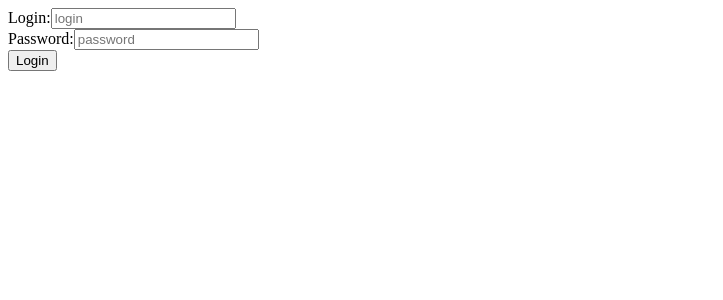
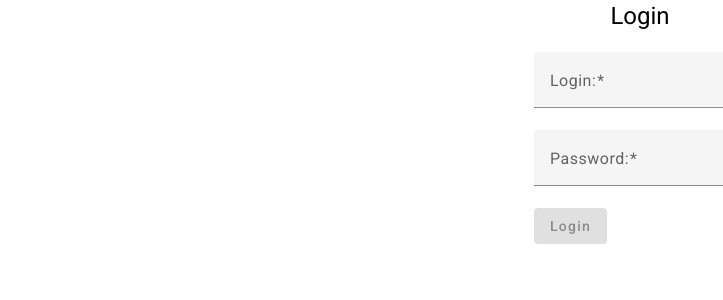
Before and after one commit to Pi2l/courses-ui, an Angular app: page /login in a window 1280 px wide. Shown: the top 300 px of the page, without its empty margins (0-723 px from the left). Built offline with nearby package versions, Linux system fonts and the light colour scheme.

Commit message:
added material ui 16

```diff
--- a/angular.json
+++ b/angular.json
@@ -25,6 +25,7 @@
               "src/assets"
             ],
             "styles": [
+              "@angular/material/prebuilt-themes/indigo-pink.css",
               "src/styles.css"
             ],
             "scripts": []
@@ -87,6 +88,7 @@
               "src/assets"
             ],
             "styles": [
+              "@angular/material/prebuilt-themes/indigo-pink.css",
               "src/styles.css"
             ],
             "scripts": []
--- a/package.json
+++ b/package.json
@@ -11,10 +11,12 @@
   "private": true,
   "dependencies": {
     "@angular/animations": "^16.0.0",
+    "@angular/cdk": "^16.0.1",
     "@angular/common": "^16.0.0",
     "@angular/compiler": "^16.0.0",
     "@angular/core": "^16.0.0",
     "@angular/forms": "^16.0.0",
+    "@angular/material": "^16.0.1",
     "@angular/platform-browser": "^16.0.0",
     "@angular/platform-browser-dynamic": "^16.0.0",
     "@angular/router": "^16.0.0",
--- a/src/app/login/login.component.css
+++ b/src/app/login/login.component.css
@@ -0,0 +1,9 @@
+h1 {
+  text-align: center;
+  margin-bottom: 20px;
+}
+
+.form-container {
+  width: fit-content;
+  margin: 0 auto;
+}
--- a/src/app/login/login.component.html
+++ b/src/app/login/login.component.html
@@ -1,17 +1,27 @@
-<form [formGroup]="loginForm" (submit)="onSubmit()">
-  <div>
-    <label for="user-login">Login:</label>
-    <input id="user-login" formControlName="login" placeholder="login" />
-    <!-- <div *ngIf="formControls.login.errors" class="invalid-feedback">
-      <div *ngIf="f.username.errors.required">Username is required</div>
-    </div> -->
-  </div>
+<div class="form-container">
+  <h1>Login</h1>
+  <form class="" [formGroup]="loginForm" (submit)="onSubmit()">
 
-  <div>
-    <label for="user-password">Password:</label>
-    <input id="user-password" type="password" formControlName="password" placeholder="password" />
-  </div>
+    <div>
+      <mat-form-field>
+        <mat-label>Login:</mat-label>
+        <input matInput placeholder="login" formControlName="login" />
 
-  <button type="submit" > Login </button>
-  <!-- [disabled]="loginForm.valid" -->
-</form>
+        <mat-error *ngIf="formControls['login'].hasError('required')">
+          Login is <strong>required</strong>
+        </mat-error>
+      </mat-form-field>
+    </div>
+
+    <div>
+      <mat-form-field>
+        <mat-label>Password:</mat-label>
+        <input type="password" matInput placeholder="password" formControlName="password" />
+      </mat-form-field>
+    </div>
+
+    <div>
+      <button mat-raised-button color="primary" type="submit" [disabled]="loginForm.invalid" > Login </button>
+    </div>
+  </form>
+</div>
--- a/src/app/login/login.component.ts
+++ b/src/app/login/login.component.ts
@@ -1,6 +1,7 @@
 import { Component, Input, OnInit } from '@angular/core';
 import { FormBuilder, FormGroup, Validators } from '@angular/forms';
 import { UserAuthService } from '../service/user-auth.service';
+
 
 @Component({
   selector: 'app-login',
--- a/src/index.html
+++ b/src/index.html
@@ -6,8 +6,11 @@
   <base href="/">
   <meta name="viewport" content="width=device-width, initial-scale=1">
   <link rel="icon" type="image/x-icon" href="favicon.ico">
+  <link rel="preconnect" href="https://fonts.gstatic.com">
+  <link href="https://fonts.googleapis.com/css2?family=Roboto:wght@300;400;500&display=swap" rel="stylesheet">
+  <link href="https://fonts.googleapis.com/icon?family=Material+Icons" rel="stylesheet">
 </head>
-<body>
+<body class="mat-typography">
   <app-root></app-root>
 </body>
 </html>
--- a/src/styles.css
+++ b/src/styles.css
@@ -1 +1,4 @@
 /* You can add global styles to this file, and also import other style files */
+
+html, body { height: 100%; }
+body { margin: 0; font-family: Roboto, "Helvetica Neue", sans-serif; }
```
Also changed, not shown: src/app/app.module.ts (+7 -2 lines), src/app/mat-module.module.ts (added, +19 -0 lines), 1 other file (tests, documents, lock files or other folders).
